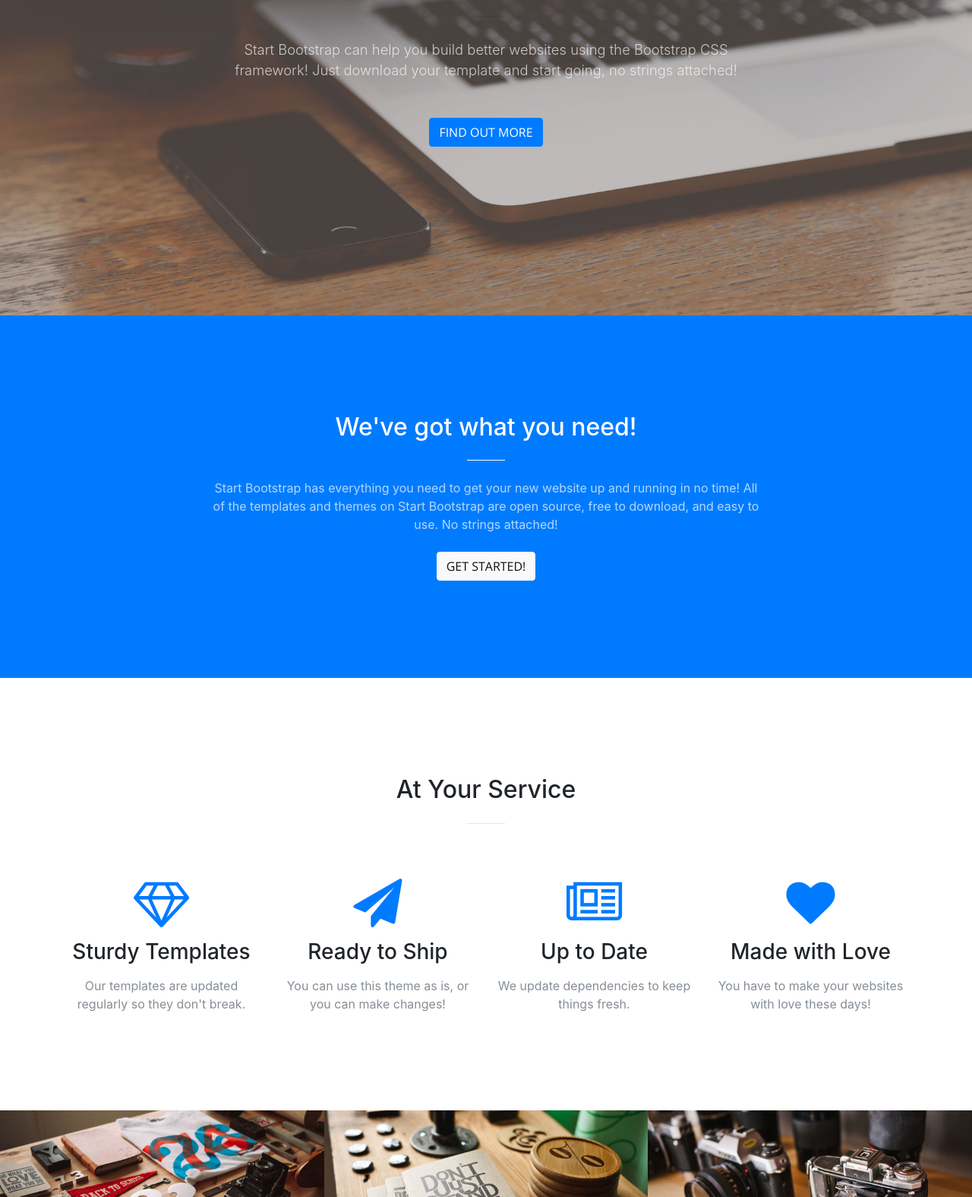
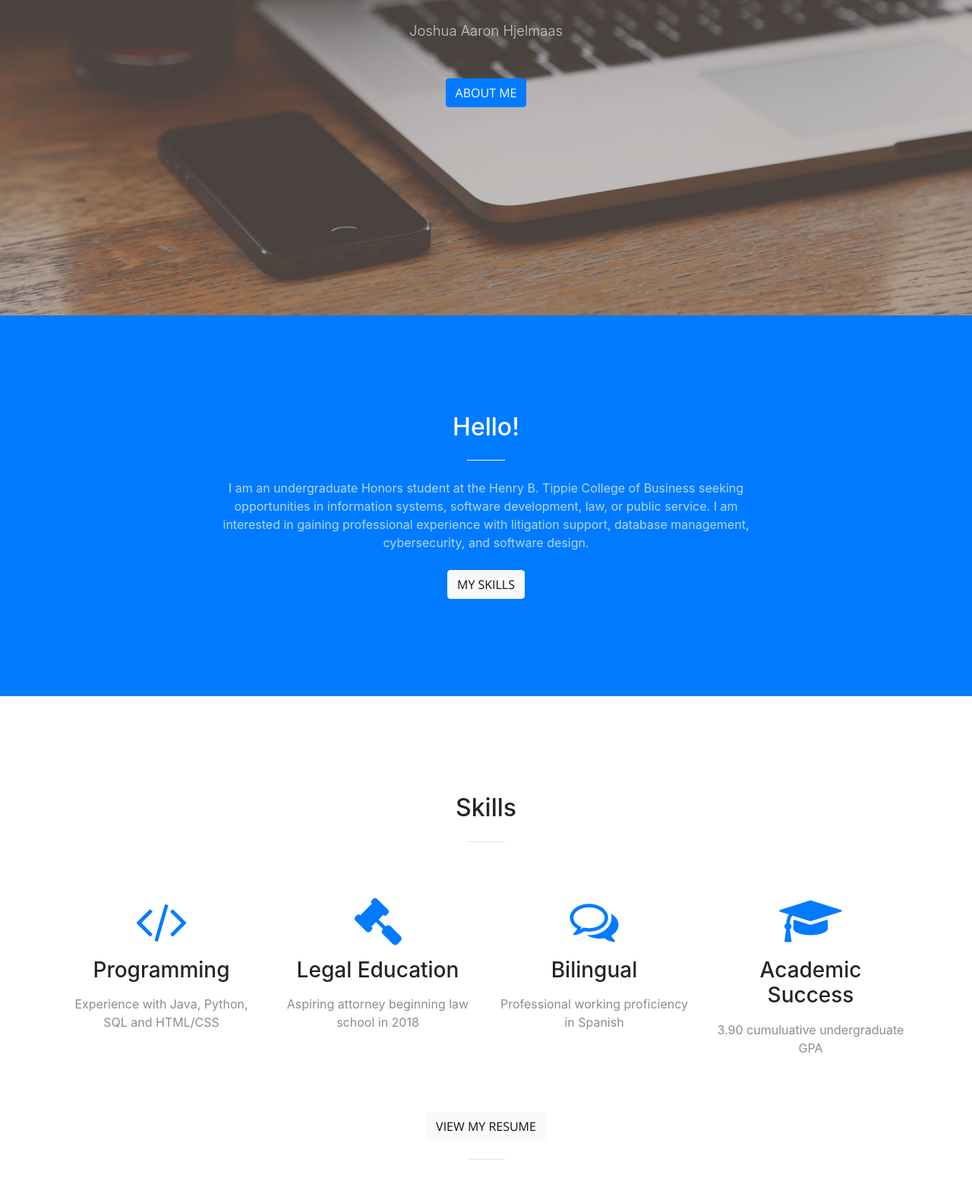
Before and after one commit to joshhjelmaas/Exam3b, a website with bundled scripts: page web/index.html in a window 1280 px wide. Shown: the part 385-1960 px from the top of the page at 76% size. Built offline with nearby package versions, Linux system fonts and the light colour scheme.

Commit message:
Bootstrap modified to fit personal portfolio. Began editing text

```diff
--- a/web/index.html
+++ b/web/index.html
@@ -8,7 +8,7 @@
     <meta name="description" content="">
     <meta name="author" content="">
 
-    <title>Creative - Start Bootstrap Theme</title>
+    <title>Josh Hjelmaas</title>
 
     <!-- Bootstrap core CSS -->
     <link href="vendor/bootstrap/css/bootstrap.min.css" rel="stylesheet">
@@ -31,7 +31,7 @@
     <!-- Navigation -->
     <nav class="navbar navbar-expand-lg navbar-light fixed-top" id="mainNav">
       <div class="container">
-        <a class="navbar-brand js-scroll-trigger" href="#page-top">Start Bootstrap</a>
+        <a class="navbar-brand js-scroll-trigger" href="#page-top">Josh Hjelmaas</a>
         <button class="navbar-toggler navbar-toggler-right" type="button" data-toggle="collapse" data-target="#navbarResponsive" aria-controls="navbarResponsive" aria-expanded="false" aria-label="Toggle navigation">
           <span class="navbar-toggler-icon"></span>
         </button>
@@ -41,7 +41,7 @@
               <a class="nav-link js-scroll-trigger" href="#about">About</a>
             </li>
             <li class="nav-item">
-              <a class="nav-link js-scroll-trigger" href="#services">Services</a>
+              <a class="nav-link js-scroll-trigger" href="#skills">Skills</a>
             </li>
             <li class="nav-item">
               <a class="nav-link js-scroll-trigger" href="#portfolio">Portfolio</a>
@@ -59,13 +59,13 @@
         <div class="row">
           <div class="col-lg-10 mx-auto">
             <h1 class="text-uppercase">
-              <strong>Your Favorite Source of Free Bootstrap Themes</strong>
+              <strong>Professional Profile</strong>
             </h1>
             <hr>
           </div>
           <div class="col-lg-8 mx-auto">
-            <p class="text-faded mb-5">Start Bootstrap can help you build better websites using the Bootstrap CSS framework! Just download your template and start going, no strings attached!</p>
-            <a class="btn btn-primary btn-xl js-scroll-trigger" href="#about">Find Out More</a>
+            <p class="text-faded mb-5">Joshua Aaron Hjelmaas</p>
+            <a class="btn btn-primary btn-xl js-scroll-trigger" href="#about">About Me</a>
           </div>
         </div>
       </div>
@@ -75,20 +75,20 @@
       <div class="container">
         <div class="row">
           <div class="col-lg-8 mx-auto text-center">
-            <h2 class="section-heading text-white">We've got what you need!</h2>
+            <h2 class="section-heading text-white">Hello!</h2>
             <hr class="light my-4">
-            <p class="text-faded mb-4">Start Bootstrap has everything you need to get your new website up and running in no time! All of the templates and themes on Start Bootstrap are open source, free to download, and easy to use. No strings attached!</p>
-            <a class="btn btn-light btn-xl js-scroll-trigger" href="#services">Get Started!</a>
+            <p class="text-faded mb-4">I am an undergraduate Honors student at the Henry B. Tippie College of Business seeking opportunities in information systems, software development, law, or public service. I am interested in gaining professional experience with litigation support, database management, cybersecurity, and software design.</p>
+            <a class="btn btn-light btn-xl js-scroll-trigger" href="#skills">My Skills</a>
           </div>
         </div>
       </div>
     </section>
 
-    <section id="services">
+    <section id="skills">
       <div class="container">
         <div class="row">
           <div class="col-lg-12 text-center">
-            <h2 class="section-heading">At Your Service</h2>
+            <h2 class="section-heading">Skills</h2>
             <hr class="my-4">
           </div>
         </div>
@@ -97,33 +97,42 @@
         <div class="row">
           <div class="col-lg-3 col-md-6 text-center">
             <div class="service-box mt-5 mx-auto">
-              <i class="fa fa-4x fa-diamond text-primary mb-3 sr-icons"></i>
-              <h3 class="mb-3">Sturdy Templates</h3>
-              <p class="text-muted mb-0">Our templates are updated regularly so they don't break.</p>
+              <i class="fa fa-4x fa-code text-primary mb-3 sr-icons"></i>
+              <h3 class="mb-3">Programming</h3>
+              <p class="text-muted mb-0">Experience with Java, Python, SQL and HTML/CSS</p>
             </div>
           </div>
           <div class="col-lg-3 col-md-6 text-center">
             <div class="service-box mt-5 mx-auto">
-              <i class="fa fa-4x fa-paper-plane text-primary mb-3 sr-icons"></i>
-              <h3 class="mb-3">Ready to Ship</h3>
-              <p class="text-muted mb-0">You can use this theme as is, or you can make changes!</p>
+              <i class="fa fa-4x fa-gavel text-primary mb-3 sr-icons"></i>
+              <h3 class="mb-3">Legal Education</h3>
+              <p class="text-muted mb-0">Aspiring attorney beginning law school in 2018</p>
             </div>
           </div>
           <div class="col-lg-3 col-md-6 text-center">
             <div class="service-box mt-5 mx-auto">
-              <i class="fa fa-4x fa-newspaper-o text-primary mb-3 sr-icons"></i>
-              <h3 class="mb-3">Up to Date</h3>
-              <p class="text-muted mb-0">We update dependencies to keep things fresh.</p>
+              <i class="fa fa-4x fa-comments-o text-primary mb-3 sr-icons"></i>
+              <h3 class="mb-3">Bilingual</h3>
+              <p class="text-muted mb-0">Professional working proficiency in Spanish</p>
             </div>
           </div>
           <div class="col-lg-3 col-md-6 text-center">
             <div class="service-box mt-5 mx-auto">
-              <i class="fa fa-4x fa-heart text-primary mb-3 sr-icons"></i>
-              <h3 class="mb-3">Made with Love</h3>
-              <p class="text-muted mb-0">You have to make your websites with love these days!</p>
+              <i class="fa fa-4x fa-graduation-cap text-primary mb-3 sr-icons"></i>
+              <h3 class="mb-3">Academic Success</h3>
+              <p class="text-muted mb-0">3.90 cumuluative undergraduate GPA</p>
             </div>
           </div>
         </div>
+        <br><br><br>
+        <div class="container">
+        <div class="row">
+          <div class="col-lg-12 text-center">
+            <a class="btn btn-light btn-xl sr-button" href="./Resume.pdf">View My Resume</a>
+            <hr class="my-4">
+          </div>
+        </div>
+      </div>
       </div>
     </section>
 
@@ -235,20 +244,24 @@
       <div class="container">
         <div class="row">
           <div class="col-lg-8 mx-auto text-center">
-            <h2 class="section-heading">Let's Get In Touch!</h2>
+            <h2 class="section-heading">Find Me Across the Web</h2>
             <hr class="my-4">
-            <p class="mb-5">Ready to start your next project with us? That's great! Give us a call or send us an email and we will get back to you as soon as possible!</p>
+            <p class="mb-5"></p>
           </div>
         </div>
         <div class="row">
           <div class="col-lg-4 ml-auto text-center">
-            <i class="fa fa-phone fa-3x mb-3 sr-contact"></i>
-            <p>123-456-6789</p>
+            <i class="fa fa-github fa-3x mb-3 sr-contact"></i>
+            <p><a href="https://github.com/joshhjelmaas">GitHub</a></p>
+          </div>
+            <div class="col-lg-4 ml-auto text-center">
+            <i class="fa fa-linkedin fa-3x mb-3 sr-contact"></i>
+            <p><a href="https://www.linkedin.com/in/josh-hjelmaas-984b67b1/">LinkedIn</a></p>
           </div>
           <div class="col-lg-4 mr-auto text-center">
             <i class="fa fa-envelope-o fa-3x mb-3 sr-contact"></i>
             <p>
-              <a href="mailto:your-email@your-domain.com">feedback@startbootstrap.com</a>
+              <a href="mailto:your-email@your-domain.com">josh.hjelmaas@gmail.com</a>
             </p>
           </div>
         </div>
```
Also changed, not shown: 1 other file.
